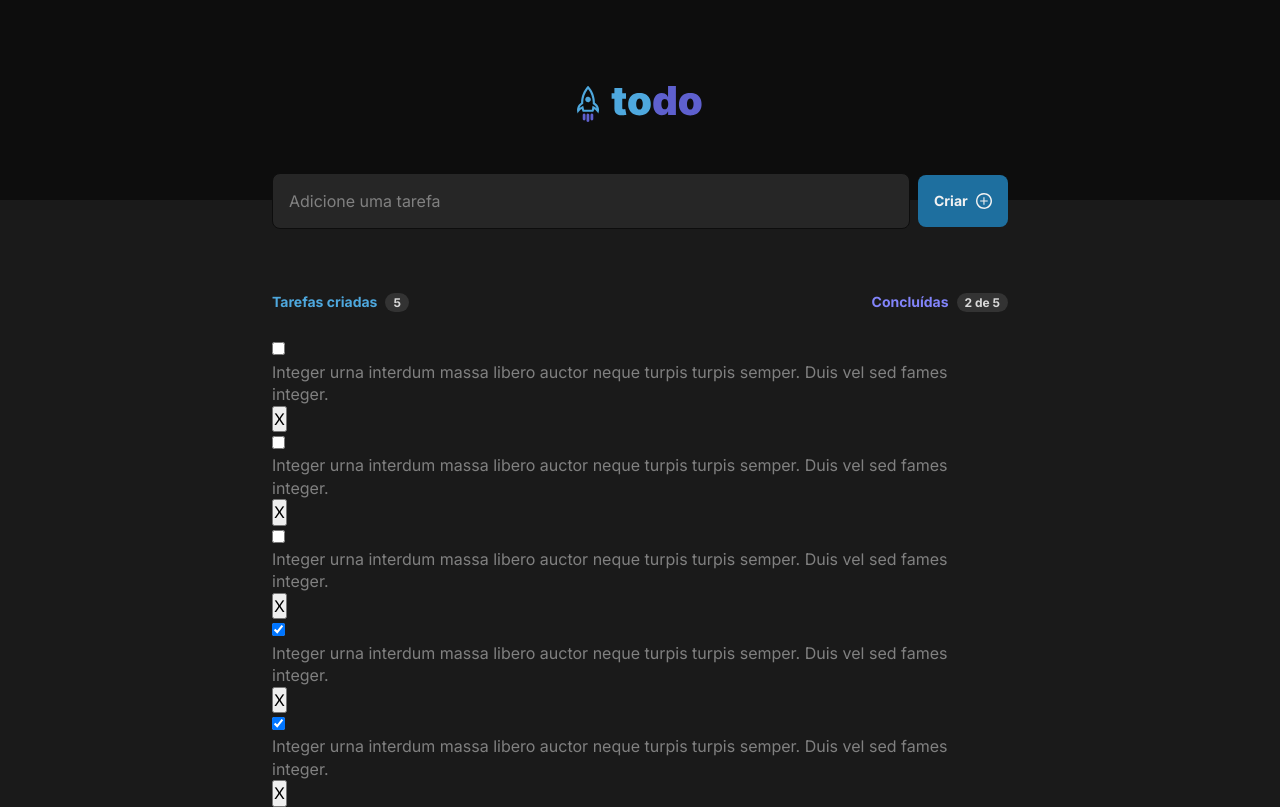
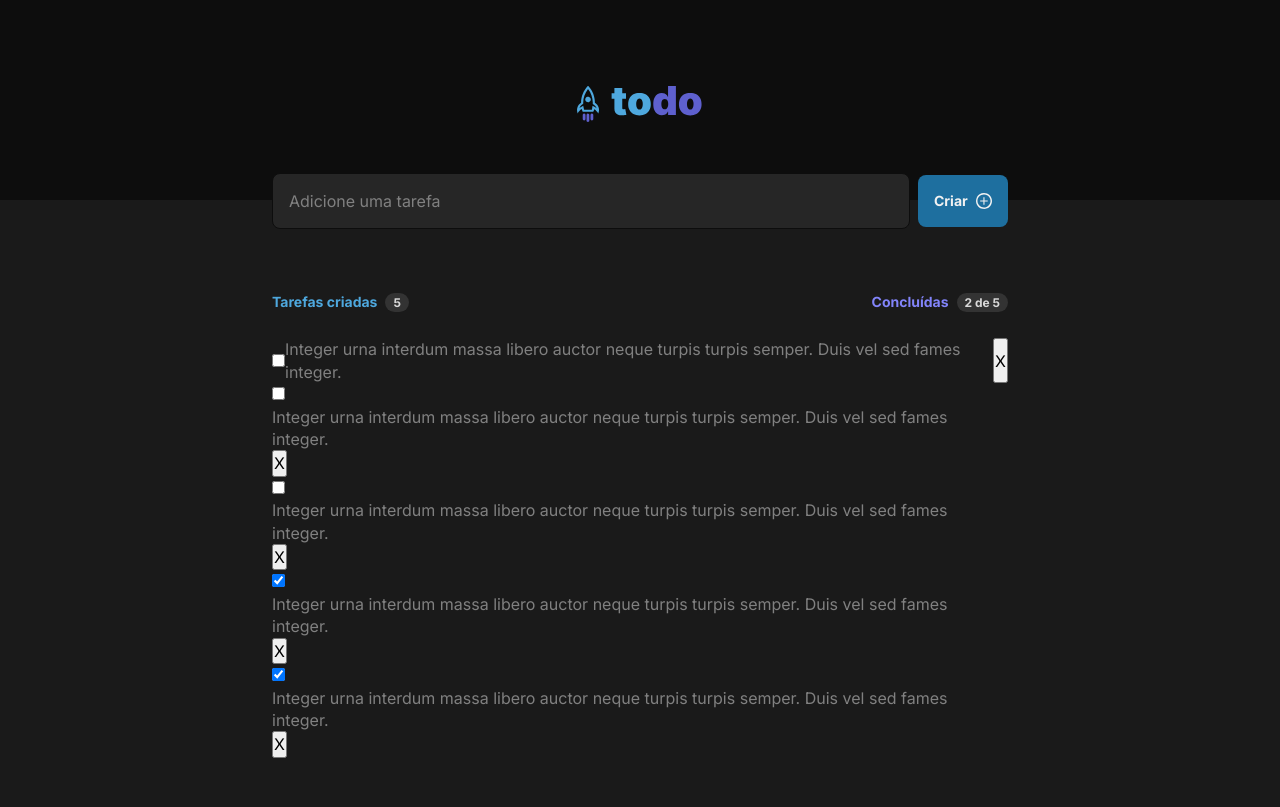
Before and after one commit to ahnucl/desafio-01-todo-list, a React (Vite) app: page / in a window 1280 px wide. Built offline with nearby package versions, Linux system fonts and the light colour scheme.

Commit message:
Cria classes para checkbox

```diff
--- a/src/App.module.css
+++ b/src/App.module.css
@@ -91,3 +91,23 @@
 .todoList {
 
 }
+
+.todo {
+  display: flex;
+}
+
+.todo input[type=checkbox] {
+
+}
+
+.todo input[type=checkbox]:hover {
+
+}
+
+.todo button {
+
+}
+
+.todo button:hover {
+
+}
--- a/src/App.tsx
+++ b/src/App.tsx
@@ -10,7 +10,8 @@ import './global.css'
  * 1. Adicionar ícones botões ( + e lixeira)
  * 2. Estilizar App
  *  2.1 newTask - ok
- *  2.2 info
+ *  2.2 info - ok
+ *    2.2.1 problema nas cores da logo e desse elemento - ok (era o forçar tema escuro do browser)
  *  2.3 todoList
  * 3. Verificar necessidade de componentizar esse arquivo
  * 4. Adicionar estado
```
